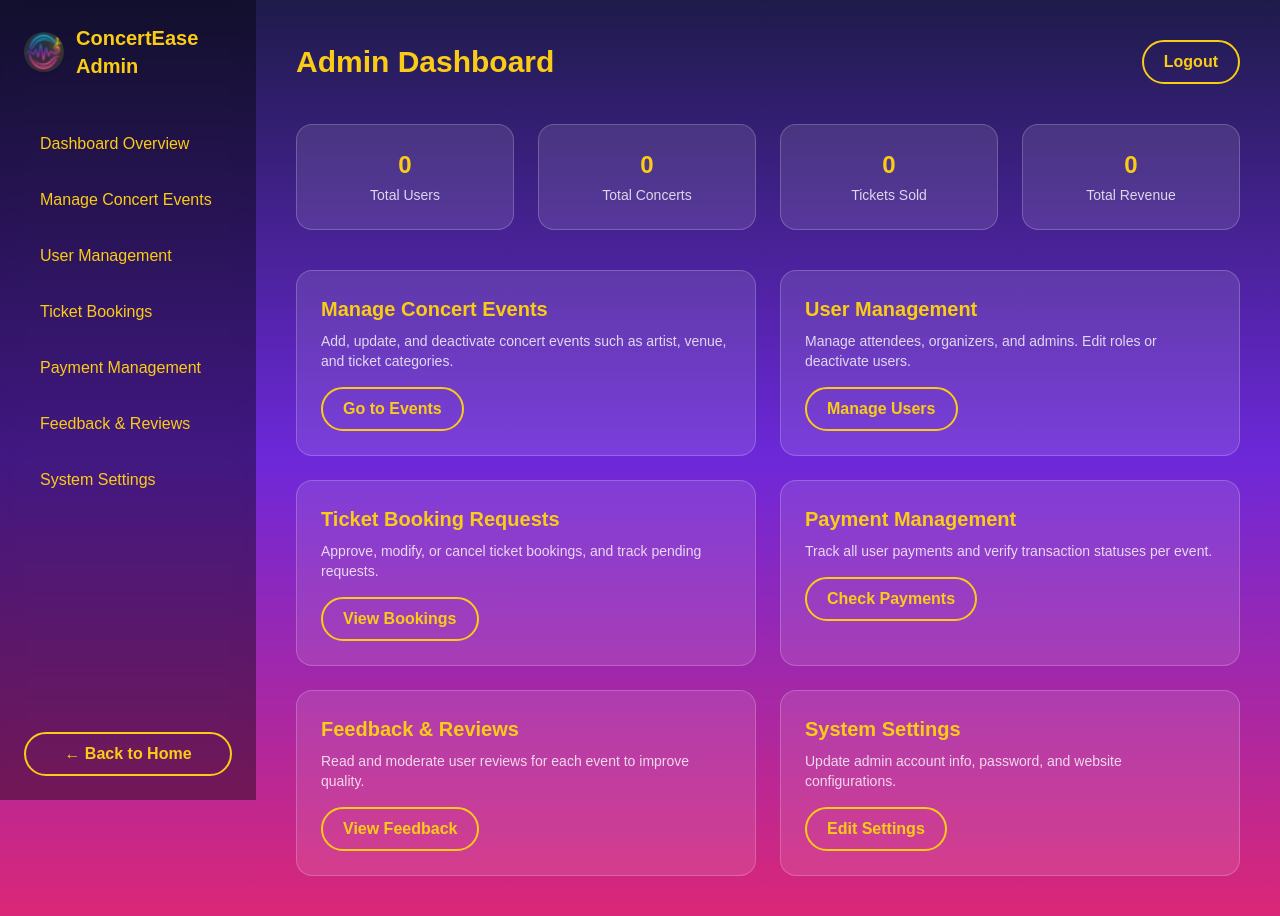
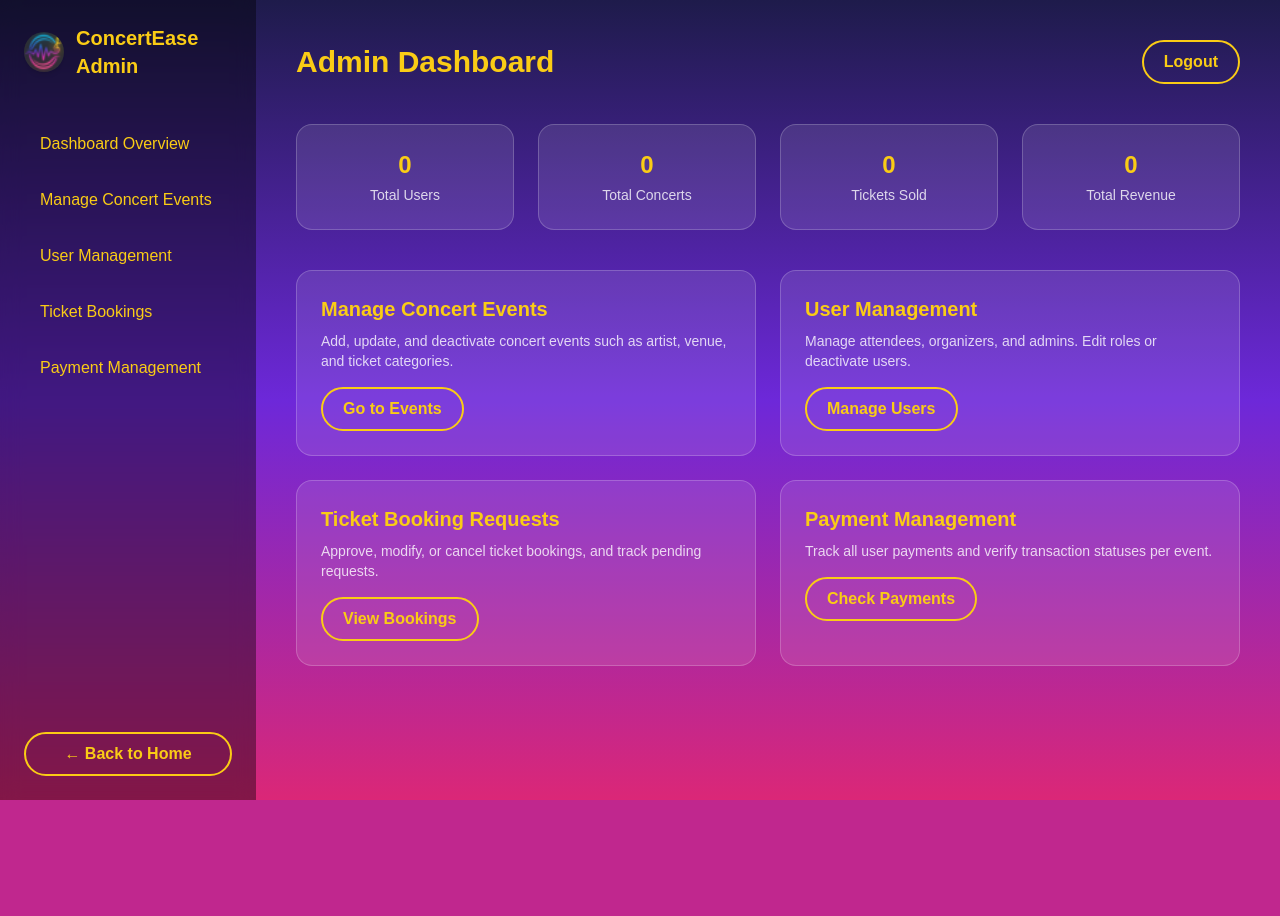
Before and after one commit to Jayveepnl/CI4-Concert-Booking-System, a CodeIgniter 4 app: the page made by backend/app/Views/Users/DashboardAdminPage.php in a window 1280 px wide. After the commit the page ends 800 px from the top, so only its background shows below. Run offline with PHP 8.4 and a stand-in for CodeIgniter, Linux system fonts and the light colour scheme; the template is opened without the code that fills it, so the values that code supplies are empty; some libraries are stand-ins or nearby versions.

Commit message:
fix(frontend/DashboardAdmin): error fixing

```diff
--- a/backend/app/Config/Routes.php
+++ b/backend/app/Config/Routes.php
@@ -11,6 +11,7 @@ $routes->get('/MoodBoard', 'Users::MoodBoard');
 $routes->get('/RoadMap', 'Users::RoadMap');
 $routes->get('/SignUp', 'Users::SignUp');
 $routes->get('/login', 'Users::Login');
+$routes->get('/Dashboard', 'Users::DashboardAdminPage');
 
 $routes->get('/index.html', 'Users::index');
 $routes->get('/moodboard.html', 'Users::MoodBoard');
--- a/backend/app/Views/Users/DashboardAdminPage.php
+++ b/backend/app/Views/Users/DashboardAdminPage.php
@@ -80,13 +80,11 @@
                 <a href="#" class="menu-item"> User Management</a>
                 <a href="#" class="menu-item"> Ticket Bookings</a>
                 <a href="#" class="menu-item"> Payment Management</a>
-                <a href="#" class="menu-item"> Feedback & Reviews</a>
-                <a href="#" class="menu-item"> System Settings</a>
             </nav>
         </div>
 
         <div class="mt-10">
-            <a href="index.html" class="w-full text-center btn">← Back to Home</a>
+            <a href="/landingPage" class="w-full text-center btn">← Back to Home</a>
         </div>
     </aside>
 
@@ -142,18 +140,6 @@
                 <p class="mb-4 text-white/80 text-sm">Track all user payments and verify transaction statuses per event.</p>
                 <a href="#" class="btn">Check Payments</a>
             </div>
-
-            <div class="card">
-                <h3 class="mb-2 font-semibold text-yellow-400 text-xl"> Feedback & Reviews</h3>
-                <p class="mb-4 text-white/80 text-sm">Read and moderate user reviews for each event to improve quality.</p>
-                <a href="#" class="btn">View Feedback</a>
-            </div>
-
-            <div class="card">
-                <h3 class="mb-2 font-semibold text-yellow-400 text-xl"> System Settings</h3>
-                <p class="mb-4 text-white/80 text-sm">Update admin account info, password, and website configurations.</p>
-                <a href="#" class="btn">Edit Settings</a>
-            </div>
         </section>
     </main>
 
```
